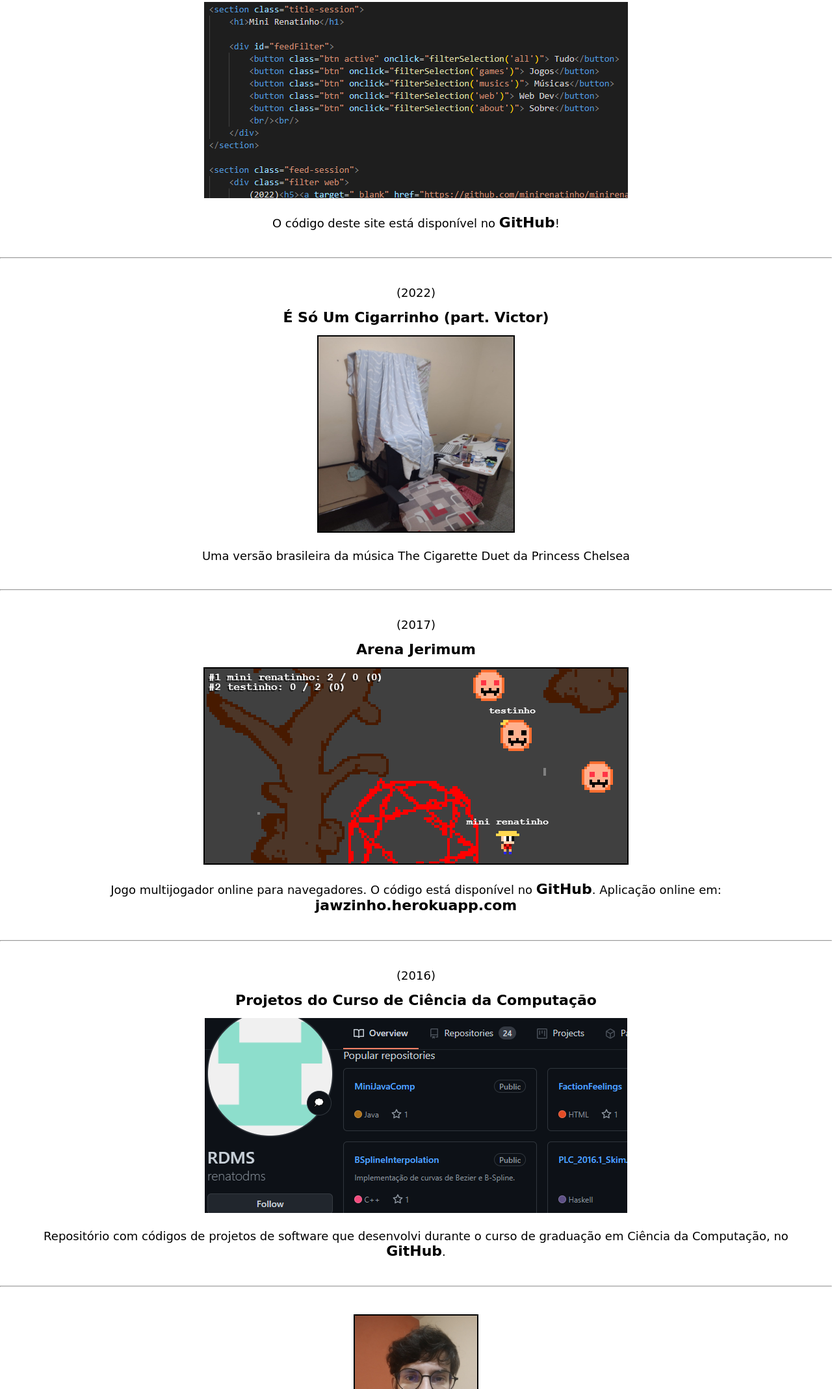
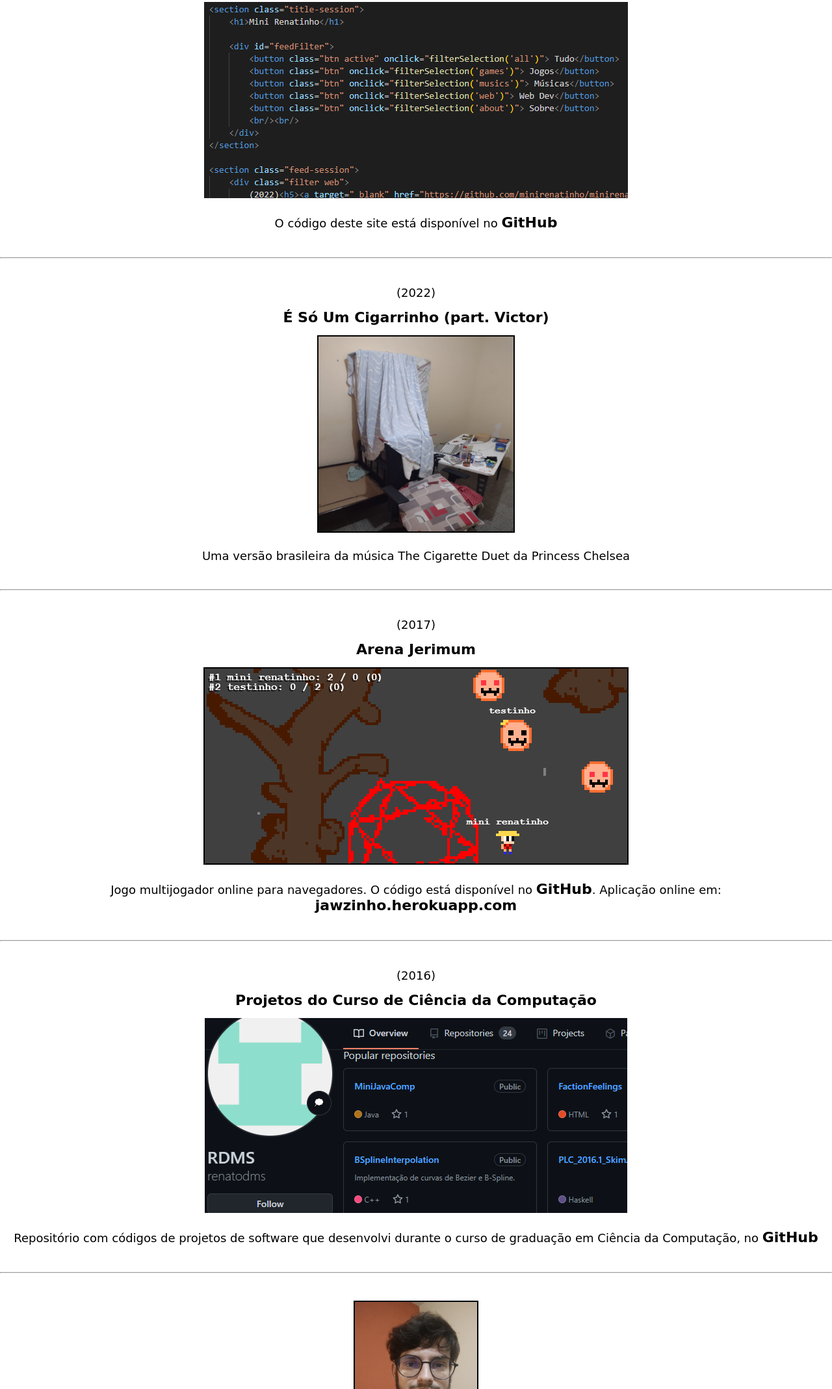
Before and after one commit to minirenatinho/minirenatinho.github.io, a plain HTML site: page index.html in a window 1280 px wide. Shown: the part 183-2321 px from the top of the page at 65% size. Drawn offline with Linux system fonts and the light colour scheme.

Commit message:
fix: descriptions

```diff
--- a/index.html
+++ b/index.html
@@ -38,7 +38,7 @@
 						<img src="images/site.png" alt="site" />
 					</picture>
 				</a>
-				<p>O código deste site está disponível no <a target="_blank" href="https://github.com/minirenatinho/minirenatinho.github.io">GitHub</a>!</p>
+				<p>O código deste site está disponível no <a target="_blank" href="https://github.com/minirenatinho/minirenatinho.github.io">GitHub</a></p>
 				<br/><hr><br/><br/>
 			</div>
 
@@ -71,7 +71,7 @@
 						<img src="images/git.png" alt="git" />
 					</picture>
 				</a>
-				<p>Repositório com códigos de projetos de software que desenvolvi durante o curso de graduação em Ciência da Computação, no <a target="_blank" href="https://github.com/renatodms?tab=repositories">GitHub</a>.</p>
+				<p>Repositório com códigos de projetos de software que desenvolvi durante o curso de graduação em Ciência da Computação, no <a target="_blank" href="https://github.com/renatodms?tab=repositories">GitHub</a></p>
 				<br/><hr><br/><br/>
 			</div>
 
```
